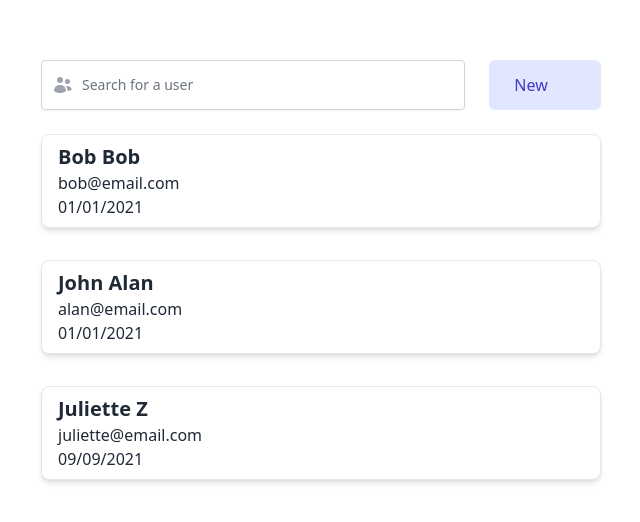
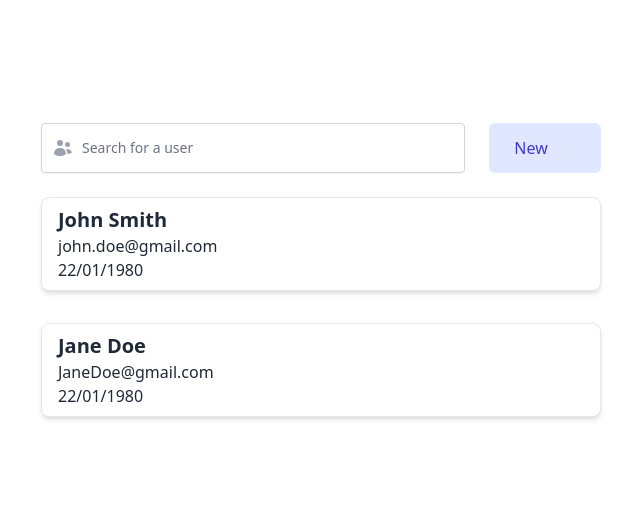
Before and after one commit to Pierre-LouisDeu/ContactBook, a Next.js app: page / in a window 1280 px wide. Shown: the part 134-656 px from the top of the page, without its empty margins (319-959 px from the left). Built offline with nearby package versions, Linux system fonts and the light colour scheme; data requests are answered from the project's data file.

Commit message:
feat: add db and fetch data from it

```diff
--- a/components/UI/organisms/ContactList.tsx
+++ b/components/UI/organisms/ContactList.tsx
@@ -1,4 +1,4 @@
-import React from "react";
+import React, { useState, useEffect } from "react";
 import ContactCard from "../molecules/ContactCard";
 
 // type ContactListProps =  {
@@ -30,6 +30,16 @@ const contacts = [
 ];
 
 const ContactList: React.FunctionComponent<any> = ({ setOpen }) => {
+  const [contacts, setContacts] = useState([]);
+
+  useEffect(() => {
+    fetch("http://localhost:8000/contacts").then((res) =>
+      res.json().then((data) => {
+        setContacts(data);
+      })
+    );
+  }, []);
+
   return (
     <>
       <div className="mt-2 w-full">
--- /dev/null
+++ b/data/db.json
@@ -0,0 +1,28 @@
+{
+  "contacts": [
+    {
+      "firstName": "John",
+      "lastName": "Smith",
+      "email": "john.doe@gmail.com",
+      "birthday": "22/01/1980",
+      "info": {
+        "address": "123 Main Street",
+        "city": "New York",
+        "state": "NY",
+        "zip": "10001"
+      }
+    },
+    {
+      "firstName": "Jane",
+      "lastName": "Doe",
+      "email": "JaneDoe@gmail.com",
+      "birthday": "22/01/1980",
+      "info": {
+        "address": "123 Main Street",
+        "city": "New York",
+        "state": "NY",
+        "zip": "10001"
+      }
+    }
+  ]
+}
```
